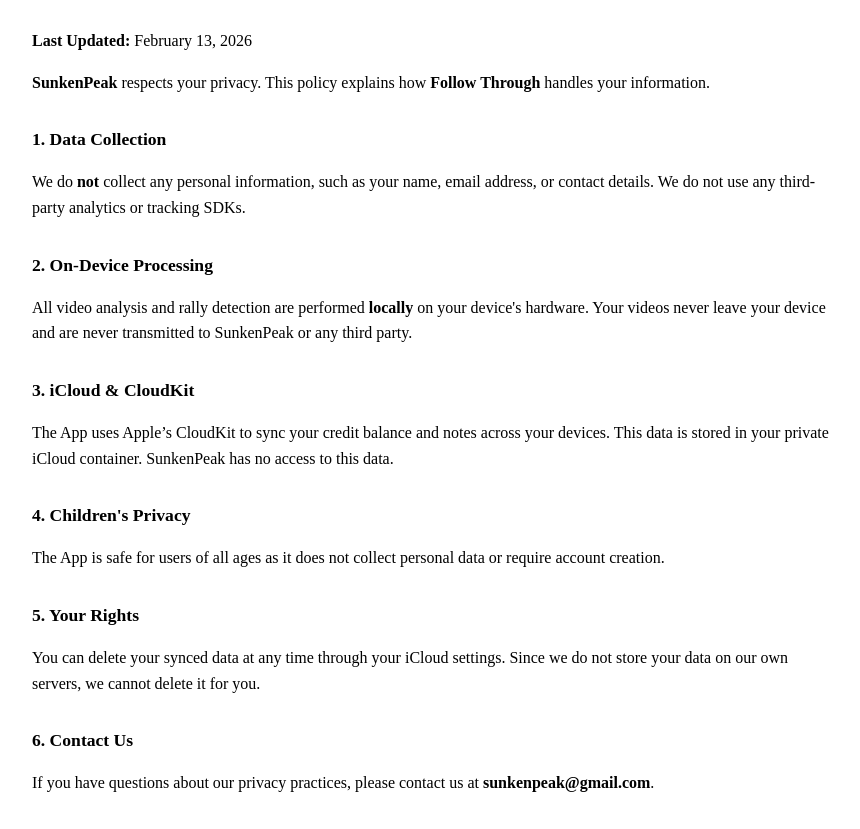
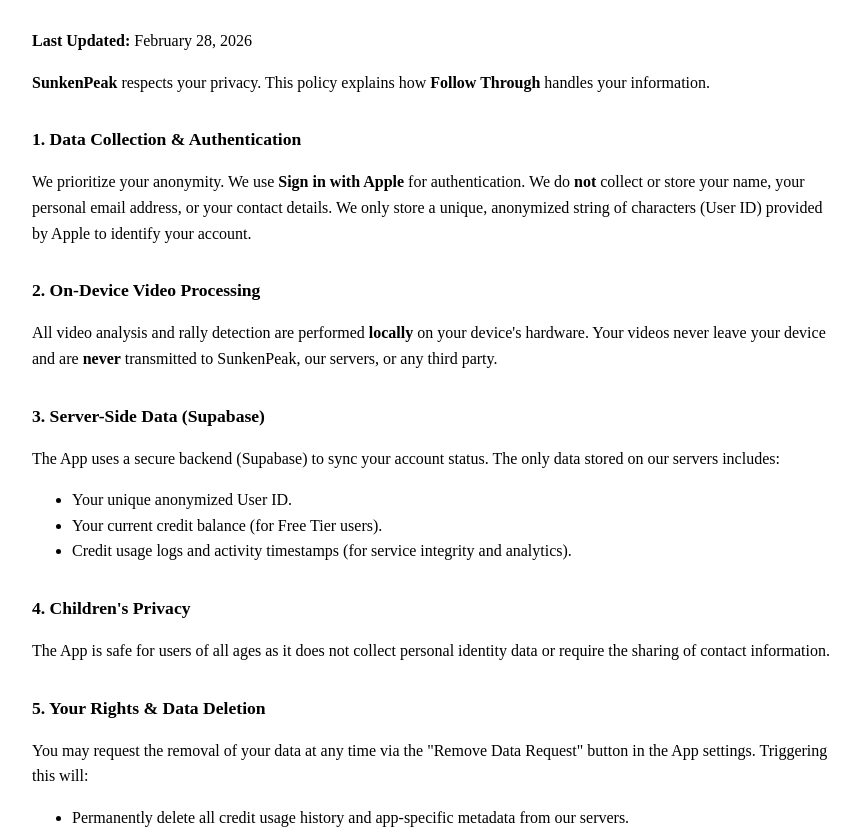
Before and after one commit to sunkenpeak/FollowThrough, a plain HTML site: page privacy-policy.html in a window 1280 px wide. Shown: the part 126-955 px from the top of the page, without its empty margins (208-1068 px from the left). Drawn offline with Linux system fonts and the light colour scheme.

Commit message:
update document since backend changed to supabase

```diff
--- a/privacy-policy.html
+++ b/privacy-policy.html
@@ -1,35 +1,76 @@
 <!DOCTYPE html>
 <html lang="en">
+
 <head>
     <meta charset="UTF-8">
     <title>Privacy Policy - Follow Through</title>
     <style>
-        body { font-family: "Times New Roman", Times, serif; line-height: 1.6; max-width: 800px; margin: 40px auto; padding: 20px; color: #000; }
-        h1 { text-align: center; text-decoration: underline; }
-        h2 { font-size: 1.1em; margin-top: 30px; }
+        body {
+            font-family: "Times New Roman", Times, serif;
+            line-height: 1.6;
+            max-width: 800px;
+            margin: 40px auto;
+            padding: 20px;
+            color: #000;
+        }
+
+        h1 {
+            text-align: center;
+            text-decoration: underline;
+        }
+
+        h2 {
+            font-size: 1.1em;
+            margin-top: 30px;
+        }
     </style>
 </head>
+
 <body>
     <h1>Privacy Policy</h1>
-    <p><strong>Last Updated:</strong> February 13, 2026</p>
-    <p><strong>SunkenPeak</strong> respects your privacy. This policy explains how <strong>Follow Through</strong> handles your information.</p>
+    <p><strong>Last Updated:</strong> February 28, 2026</p>
+    <p><strong>SunkenPeak</strong> respects your privacy. This policy explains how <strong>Follow Through</strong>
+        handles your information.</p>
 
-    <h2>1. Data Collection</h2>
-    <p>We do <strong>not</strong> collect any personal information, such as your name, email address, or contact details. We do not use any third-party analytics or tracking SDKs.</p>
+    <h2>1. Data Collection & Authentication</h2>
+    <p>We prioritize your anonymity. We use <strong>Sign in with Apple</strong> for authentication. We do
+        <strong>not</strong> collect or store your name, your personal email address, or your contact details. We only
+        store a unique, anonymized string of characters (User ID) provided by Apple to identify your account.
+    </p>
 
-    <h2>2. On-Device Processing</h2>
-    <p>All video analysis and rally detection are performed <strong>locally</strong> on your device's hardware. Your videos never leave your device and are never transmitted to SunkenPeak or any third party.</p>
+    <h2>2. On-Device Video Processing</h2>
+    <p>All video analysis and rally detection are performed <strong>locally</strong> on your device's hardware. Your
+        videos never leave your device and are <strong>never</strong> transmitted to SunkenPeak, our servers, or any
+        third party.</p>
 
-    <h2>3. iCloud & CloudKit</h2>
-    <p>The App uses Apple’s CloudKit to sync your credit balance and notes across your devices. This data is stored in your private iCloud container. SunkenPeak has no access to this data.</p>
+    <h2>3. Server-Side Data (Supabase)</h2>
+    <p>The App uses a secure backend (Supabase) to sync your account status. The only data stored on our servers
+        includes:
+    <ul>
+        <li>Your unique anonymized User ID.</li>
+        <li>Your current credit balance (for Free Tier users).</li>
+        <li>Credit usage logs and activity timestamps (for service integrity and analytics).</li>
+    </ul>
+    </p>
 
     <h2>4. Children's Privacy</h2>
-    <p>The App is safe for users of all ages as it does not collect personal data or require account creation.</p>
+    <p>The App is safe for users of all ages as it does not collect personal identity data or require the sharing of
+        contact information.</p>
 
-    <h2>5. Your Rights</h2>
-    <p>You can delete your synced data at any time through your iCloud settings. Since we do not store your data on our own servers, we cannot delete it for you.</p>
+    <h2>5. Your Rights & Data Deletion</h2>
+    <p>You may request the removal of your data at any time via the "Remove Data Request" button in the App settings.
+        Triggering this will:
+    <ul>
+        <li>Permanently delete all credit usage history and app-specific metadata from our servers.</li>
+        <li>Reset your credit balance to zero.</li>
+    </ul>
+    <strong>Note:</strong> We retain your anonymized User ID on our "exclusion list" solely to prevent the abuse of
+    introductory free credits and to maintain the integrity of our lifetime/subscription license records.
+    </p>
 
     <h2>6. Contact Us</h2>
-    <p>If you have questions about our privacy practices, please contact us at <strong>sunkenpeak@gmail.com</strong>.</p>
+    <p>If you have questions about our privacy practices, please contact us at <strong>sunkenpeak@gmail.com</strong>.
+    </p>
 </body>
+
 </html>
```
Also changed, not shown: terms-and-conditions.html (+52 -12 lines).
